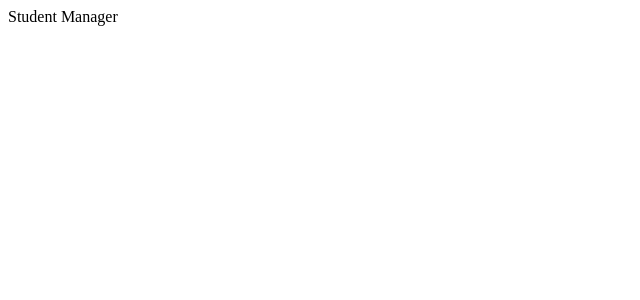
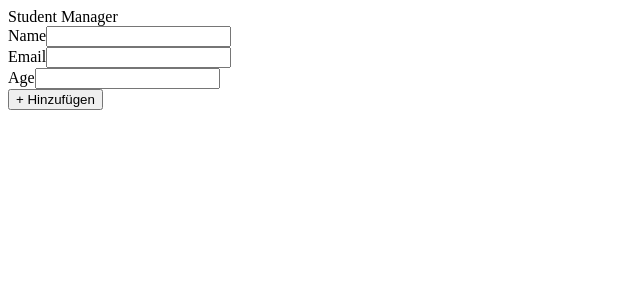
Before and after one commit to Parwand/student-angular-app, an Angular app: page / in a window 1280 px wide. Shown: the top 300 px of the page, without its empty margins (0-640 px from the left). Built offline with nearby package versions, Linux system fonts and the light colour scheme.

Commit message:
created inputs felds to add new student

```diff
--- a/src/app/app.component.html
+++ b/src/app/app.component.html
@@ -1,7 +1,23 @@
 <div>
   Student Manager
+</div>
+<div>
+  <div>
+    <label for="name">Name</label>
+    <input type="text" name="name" id = "name" required>
+  </div>
+  <div>
+    <label for="email">Email</label>
+    <input type="email" name="email" id="email" required>
+  </div>
+  <div>
+    <label for="age">Age</label>
+    <input type="number" name="age" id="age" required>
+  </div>
 
+  <button>+ Hinzufügen</button>
 </div>
+
 
 <div *ngFor="let student of students">
   <li>{{student.name}}</li>
```
